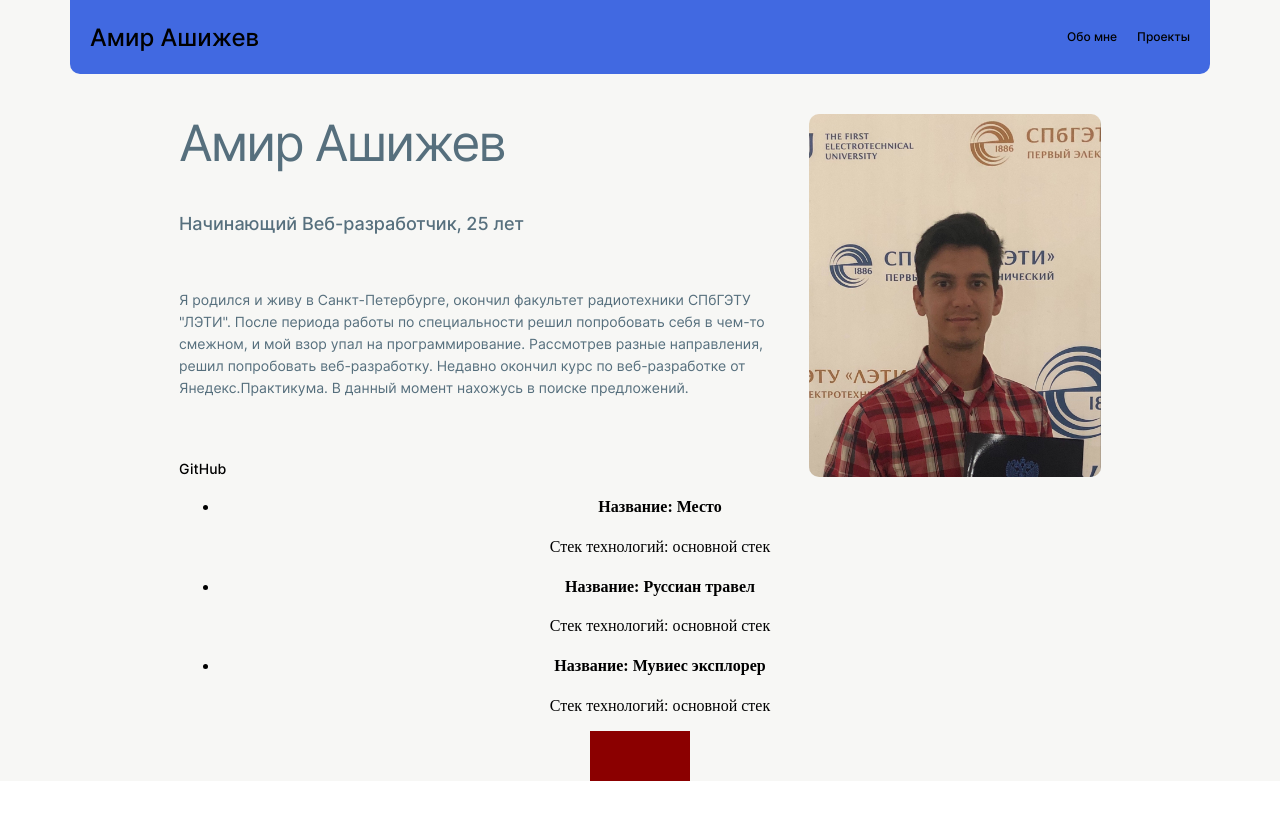
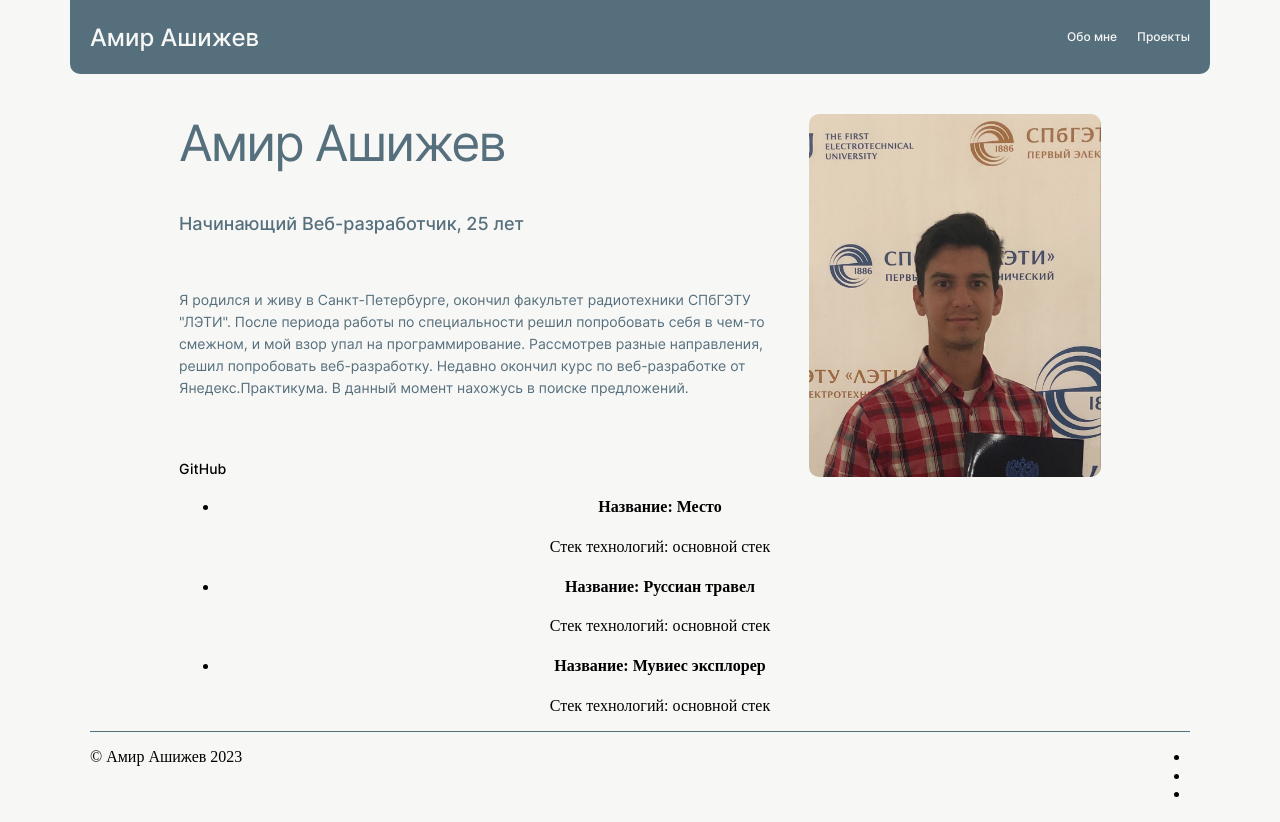
Before and after one commit to AmirAshizhev/portfolio, a React (Create React App) app: page / in a window 1280 px wide. Before the commit the page ends 800 px from the top, so only its background shows below. Built offline with nearby package versions, Linux system fonts and the light colour scheme.

Commit message:
start footer

```diff
--- a/src/blocks/app/app.css
+++ b/src/blocks/app/app.css
@@ -4,4 +4,5 @@
   display: flex;
   align-items: center;
   flex-direction: column;
+  min-height: 100vh
 }
--- a/src/blocks/footer/footer.css
+++ b/src/blocks/footer/footer.css
@@ -1,5 +1,28 @@
 .footer {
-  width: 100px;
+  width: 100%;
+  margin-top: auto;
+  margin-bottom: 40px;
+}
+
+.footer__box {
+  max-width: 1100px;
+  border-top: 1px solid #566F7D;
   height: 50px;
-  background-color: darkred;
+  margin: 0 auto;
+  display: flex;
+  justify-content: space-between;
 }
+
+@media(max-width: 1200px) {
+  .footer__box {
+    margin: 0 50px;
+  }
+
+}
+
+@media(max-width: 768px) {
+  .footer__box {
+    margin: 0 20px;
+  }
+
+}
--- a/src/blocks/header/header.css
+++ b/src/blocks/header/header.css
@@ -5,7 +5,7 @@
 
 .header__box{
   height: 34px;
-  background-color: royalblue;
+  background-color: #566F7D;
   max-width: 1100px;
   margin: 0 auto;
   border-radius: 0 0 10px 10px;
@@ -17,7 +17,7 @@
 
 .header__link{
   display: block;
-  color: #000;
+  color: #F7F7F5;
   text-decoration: none;
   font-family: 'Inter';
   font-style: normal;
--- a/src/blocks/navigation/navigation.css
+++ b/src/blocks/navigation/navigation.css
@@ -16,4 +16,5 @@
   font-weight: 500;
   font-size: 12px;
   line-height: 16px;
+  color: #F7F7F5;
 }
--- a/src/components/Footer.js
+++ b/src/components/Footer.js
@@ -1,6 +1,15 @@
 function Footer() {
   return (
-    <footer className='footer'></footer>
+    <footer className='footer'>
+      <div className='footer__box'>
+        <p>&#169; Амир Ашижев 2023</p>
+        <ul>
+          <li></li>
+          <li></li>
+          <li></li>
+        </ul>
+      </div>
+    </footer>
   )
 };
 
--- a/src/components/ProjectCard.js
+++ b/src/components/ProjectCard.js
@@ -1,6 +1,6 @@
 function ProjectCard({ name, stack }) {
   return (
-    <li>
+    <li className='progectCard'>
       <h4>{`Название: ${name}`}</h4>
       <p>{`Стек технологий: ${stack}`}</p>
     </li>
```
